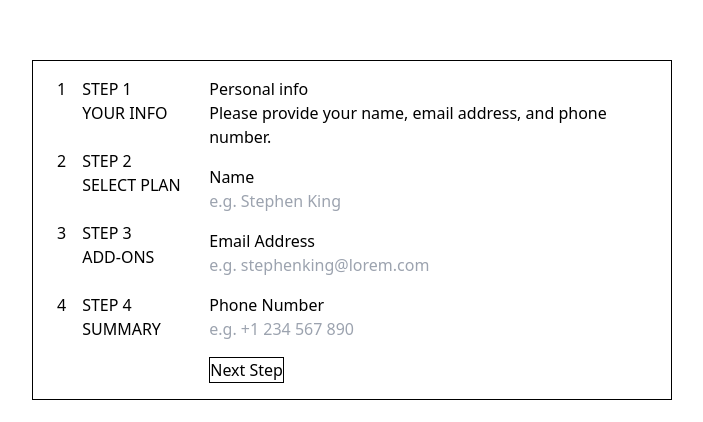
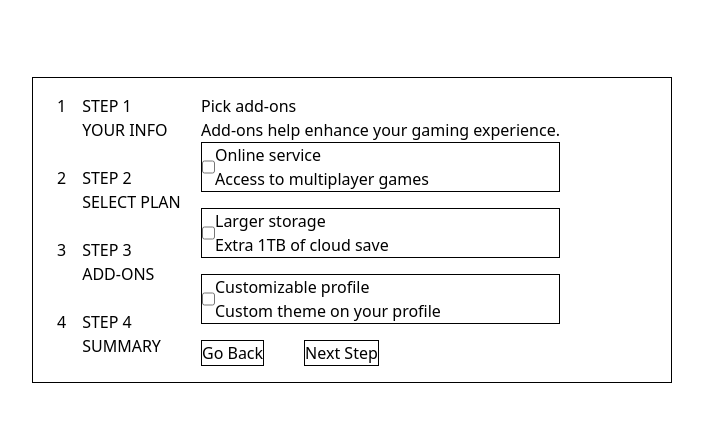
Before and after one commit to sam-yng/multistep-form-v2, a React (Vite) app: page / in a window 1280 px wide. Shown: the part 170-592 px from the top of the page, without its empty margins (288-991 px from the left). Built offline with nearby package versions, Linux system fonts and the light colour scheme.

Commit message:
getting rid of react context

```diff
--- /dev/null
+++ b/src/components/AddOn.tsx
@@ -0,0 +1,34 @@
+import React from "react";
+import classNames from "classnames";
+import { useForm } from "../utils/FormContext";
+
+type AddOnProps = {
+  name: string;
+  description: string;
+  number: number;
+};
+
+export const AddOn: React.FC<AddOnProps> = ({
+  name,
+  description,
+  number,
+}: AddOnProps) => {
+  const { addOns, setAddOns } = useForm();
+
+  const handleChange = (e) => {
+    setAddOns({
+      ...addOns,
+      [e.target.value]: true,
+    });
+  };
+
+  return (
+    <div className={classNames("flex", "flex-row", "border", "border-black")}>
+      <input onClick={handleChange} type="checkbox" value={number} />
+      <div className={classNames("flex", "flex-col")}>
+        <h1>{name}</h1>
+        <p>{description}</p>
+      </div>
+    </div>
+  );
+};
--- a/src/components/Container.tsx
+++ b/src/components/Container.tsx
@@ -2,8 +2,12 @@ import React from "react";
 import classNames from "classnames";
 import { ProgressBar } from "./ProgressBar";
 import { InfoForm } from "./forms/InfoForm";
+import { useForm } from "../utils/FormContext";
+import { PlanForm } from "./forms/PlanForm";
+import { AddOnForm } from "./forms/AddOnForm";
 
 export const Container: React.FC = () => {
+  const { formStep } = useForm();
   return (
     <main
       className={classNames(
@@ -19,14 +23,7 @@ export const Container: React.FC = () => {
     >
       <ProgressBar />
       <article className={classNames("flex", "flex-col")}>
-        {/* {FormStep === 1
-					? ""
-					: FormStep === 2
-					? ""
-					: FormStep === 3
-					? ""
-					: ""} */}
-        <InfoForm />
+        <AddOnForm />
       </article>
     </main>
   );
--- /dev/null
+++ b/src/components/Input.tsx
@@ -0,0 +1,40 @@
+import React, { ChangeEventHandler } from "react";
+import classNames from "classnames";
+
+type InputProps = {
+  label: string;
+  placeholder: string;
+  onChange: ChangeEventHandler<HTMLInputElement>;
+  error: string | undefined;
+  touched: boolean | undefined;
+  value: string;
+  name: string;
+};
+
+export const Input: React.FC<InputProps> = ({
+  label,
+  placeholder,
+  onChange,
+  error,
+  touched,
+  value,
+  name,
+}: InputProps) => {
+  return (
+    <div className={classNames("flex", "flex-col")}>
+      <div className={classNames("flex", "flex-row")}>
+        <label htmlFor="name">{label}</label>
+        {error && touched ? <h1 className="ml-auto">{error}</h1> : null}
+      </div>
+      {
+        <input
+          onChange={onChange}
+          value={value}
+          id={name}
+          name={name}
+          placeholder={placeholder}
+        />
+      }
+    </div>
+  );
+};
--- /dev/null
+++ b/src/components/Plan.tsx
@@ -0,0 +1,37 @@
+import React from "react";
+import classNames from "classnames";
+import { useForm } from "../utils/FormContext";
+
+type PlanProps = {
+  name: string;
+  price: string;
+  icon?: string;
+  number: number;
+};
+
+export const Plan: React.FC<PlanProps> = ({
+  name,
+  price,
+  icon,
+  number,
+}: PlanProps) => {
+  const { setPlan, plan } = useForm();
+
+  return (
+    <div
+      onClick={() => setPlan(number)}
+      className={classNames(
+        "border",
+        "border-black",
+        "py-8",
+        "px-4",
+        "cursor-pointer",
+        `${number === plan ? "bg-red-100" : ""}`,
+      )}
+    >
+      <img src={icon} />
+      <h1>{name}</h1>
+      <p>${price}/mo</p>
+    </div>
+  );
+};
--- a/src/components/forms/AddOnForm.tsx
+++ b/src/components/forms/AddOnForm.tsx
@@ -0,0 +1,60 @@
+import React from "react";
+import { FormHeader } from "../FormHeader";
+import { AddOn } from "../AddOn";
+import classNames from "classnames";
+import { useForm } from "../../utils/FormContext";
+import { useFormik } from "formik";
+import { AddOns } from "../../utils/FormContext";
+
+export const AddOnForm: React.FC = () => {
+  const { formStep, setFormStep, addOns } = useForm();
+
+  const formik = useFormik({
+    initialValues: {
+      addOns: addOns,
+    },
+    onSubmit: () => {
+      console.log(addOns);
+    },
+  });
+
+  return (
+    <main>
+      <FormHeader
+        title="Pick add-ons"
+        instructions="Add-ons help enhance your gaming experience."
+      />
+      <form onSubmit={formik.handleSubmit} className={classNames("space-y-4")}>
+        <AddOn
+          number={1}
+          name="Online service"
+          description="Access to multiplayer games"
+        />
+        <AddOn
+          number={2}
+          name="Larger storage"
+          description="Extra 1TB of cloud save"
+        />
+        <AddOn
+          number={3}
+          name="Customizable profile"
+          description="Custom theme on your profile"
+        />
+        <div>
+          <button
+            className={classNames("border", "border-black")}
+            onClick={() => setFormStep(formStep - 1)}
+          >
+            Go Back
+          </button>
+          <button
+            className={classNames("border", "border-black", "ml-10")}
+            type="submit"
+          >
+            Next Step
+          </button>
+        </div>
+      </form>
+    </main>
+  );
+};
--- a/src/components/forms/InfoForm.tsx
+++ b/src/components/forms/InfoForm.tsx
@@ -3,9 +3,10 @@ import { useFormik } from "formik";
 import { FormHeader } from "../FormHeader";
 import classNames from "classnames";
 import { useForm } from "../../utils/FormContext";
+import { Input } from "../Input";
 
 export const InfoForm: React.FC = () => {
-  const { formStep, setFormStep } = useForm();
+  const { formStep, setFormStep, setInfo } = useForm();
 
   const formik = useFormik({
     initialValues: {
@@ -16,12 +17,18 @@ export const InfoForm: React.FC = () => {
     validate() {
       const errors = {};
       if (!formik.values.name) errors.name = "This field is required";
-      if (!formik.values.email) errors.email = "This field is required";
+      if (!formik.values.email) {
+        errors.email = "This field is required";
+      } else if (
+        !/^[A-Z0-9._%+-]+@[A-Z0-9.-]+\.[A-Z]{2,}$/i.test(formik.values.email)
+      ) {
+        errors.email = "Invalid email address";
+      }
       if (!formik.values.phone) errors.phone = "This field is required";
       return errors;
     },
     onSubmit: (values) => {
-      console.log(values);
+      setInfo(values);
       setFormStep(formStep + 1);
     },
   });
@@ -35,51 +42,33 @@ export const InfoForm: React.FC = () => {
         onSubmit={formik.handleSubmit}
         className={classNames("mt-4", "space-y-4")}
       >
-        <div className={classNames("flex", "flex-col")}>
-          <div className={classNames("flex", "flex-row")}>
-            <label htmlFor="name">Name</label>
-            {formik.errors.name && formik.touched.name ? (
-              <h1 className="ml-auto">{formik.errors.name}</h1>
-            ) : null}
-          </div>
-          <input
+        <Input
+          label="Name"
+          placeholder="e.g. Stephen King"
           onChange={formik.handleChange}
+          error={formik.errors.name}
+          touched={formik.touched.name}
           value={formik.values.name}
-            id="name"
           name="name"
-            placeholder="e.g. Stephen King"
         />
-        </div>
-        <div className={classNames("flex", "flex-col")}>
-          <div className={classNames("flex", "flex-row")}>
-            <label htmlFor="email">Email Address</label>
-            {formik.errors.email && formik.touched.email ? (
-              <h1 className="ml-auto">{formik.errors.email}</h1>
-            ) : null}
-          </div>
-          <input
+        <Input
+          label="Email Address"
+          placeholder="e.g. stephenking@lorem.com"
           onChange={formik.handleChange}
+          error={formik.errors.email}
+          touched={formik.touched.email}
           value={formik.values.email}
-            id="email"
           name="email"
-            placeholder="e.g. stephenking@lorem.com"
         />
-        </div>
-        <div className={classNames("flex", "flex-col")}>
-          <div className={classNames("flex", "flex-row")}>
-            <label htmlFor="email">Phone Number</label>
-            {formik.errors.phone && formik.touched.phone ? (
-              <h1 className="ml-auto">{formik.errors.phone}</h1>
-            ) : null}
-          </div>
-          <input
+        <Input
+          label="Phone Number"
+          placeholder="e.g. +1 234 567 890"
           onChange={formik.handleChange}
+          error={formik.errors.phone}
+          touched={formik.touched.phone}
           value={formik.values.phone}
-            id="phone"
           name="phone"
-            placeholder="e.g. +1 234 567 890"
         />
-        </div>
         <button type="submit" className={classNames("border", "border-black")}>
           Next Step
         </button>
--- a/src/components/forms/PlanForm.tsx
+++ b/src/components/forms/PlanForm.tsx
@@ -0,0 +1,62 @@
+import React from "react";
+import classNames from "classnames";
+import { Plan } from "../Plan";
+import { useForm } from "../../utils/FormContext";
+import monthly from "../../assets/images/monthly.png";
+import yearly from "../../assets/images/yearly.png";
+import { useFormik } from "formik";
+import { FormHeader } from "../FormHeader";
+
+export const PlanForm: React.FC = () => {
+  const { setFormStep, formStep, billing, setBilling, plan } = useForm();
+
+  const formik = useFormik({
+    initialValues: {
+      plan: plan,
+      billing: billing,
+    },
+    onSubmit: () => {
+      console.log(plan, billing);
+      setFormStep(formStep + 1);
+    },
+  });
+  return (
+    <main>
+      <FormHeader
+        title="Select your plan"
+        instructions="You have the option of monthly or yearly billing"
+      />
+      <form onSubmit={formik.handleSubmit}>
+        <div className={classNames("flex", "flex-row", "space-x-12")}>
+          <Plan name="Arcade" price="9" number={1} />
+          <Plan name="Advanced" price="12" number={2} />
+          <Plan name="Pro" price="15" number={3} />
+        </div>
+        <div
+          onClick={() =>
+            setBilling(billing === "monthly" ? "yearly" : "monthly")
+          }
+        >
+          <img
+            className={classNames("w-12")}
+            src={billing === "monthly" ? monthly : yearly}
+          />
+        </div>
+        <div>
+          <button
+            className={classNames("border", "border-black")}
+            onClick={() => setFormStep(formStep - 1)}
+          >
+            Go Back
+          </button>
+          <button
+            className={classNames("border", "border-black", "ml-10")}
+            type="submit"
+          >
+            Next Step
+          </button>
+        </div>
+      </form>
+    </main>
+  );
+};
```
Also changed, not shown: src/utils/FormContext.tsx (+60 -1 lines), src/assets/images/monthly.png (added), src/assets/images/yearly.png (added). Lines whose indentation alone changed are shown as unchanged.
